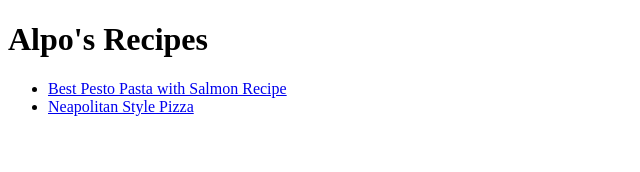
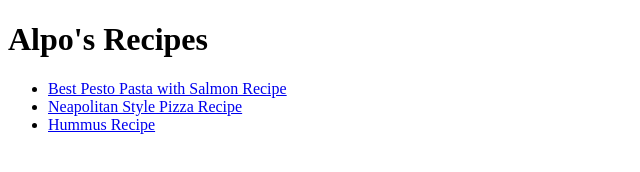
Before and after one commit to Alpo007/odin-recipes, a plain HTML site: page index.html in a window 1280 px wide. Shown: the whole page, without its empty margins (0-640 px from the left). Drawn offline with Linux system fonts and the light colour scheme.

Commit message:
Add Hummus Recipe link to Homepage

```diff
--- a/index.html
+++ b/index.html
@@ -10,7 +10,8 @@
         <h1>Alpo's Recipes</h1>
         <ul>
           <li><a href="./recipes/pesto-pasta.html">Best Pesto Pasta with Salmon Recipe</a></li>
-          <li><a href="./recipes/neapolitan_style_pizza.html">Neapolitan Style Pizza</a></li>
+          <li><a href="./recipes/neapolitan_style_pizza.html">Neapolitan Style Pizza Recipe</a></li>
+          <li><a href="./recipes/hummus.html">Hummus Recipe</a></li>
         </ul>
     </body>
 </html>
```
